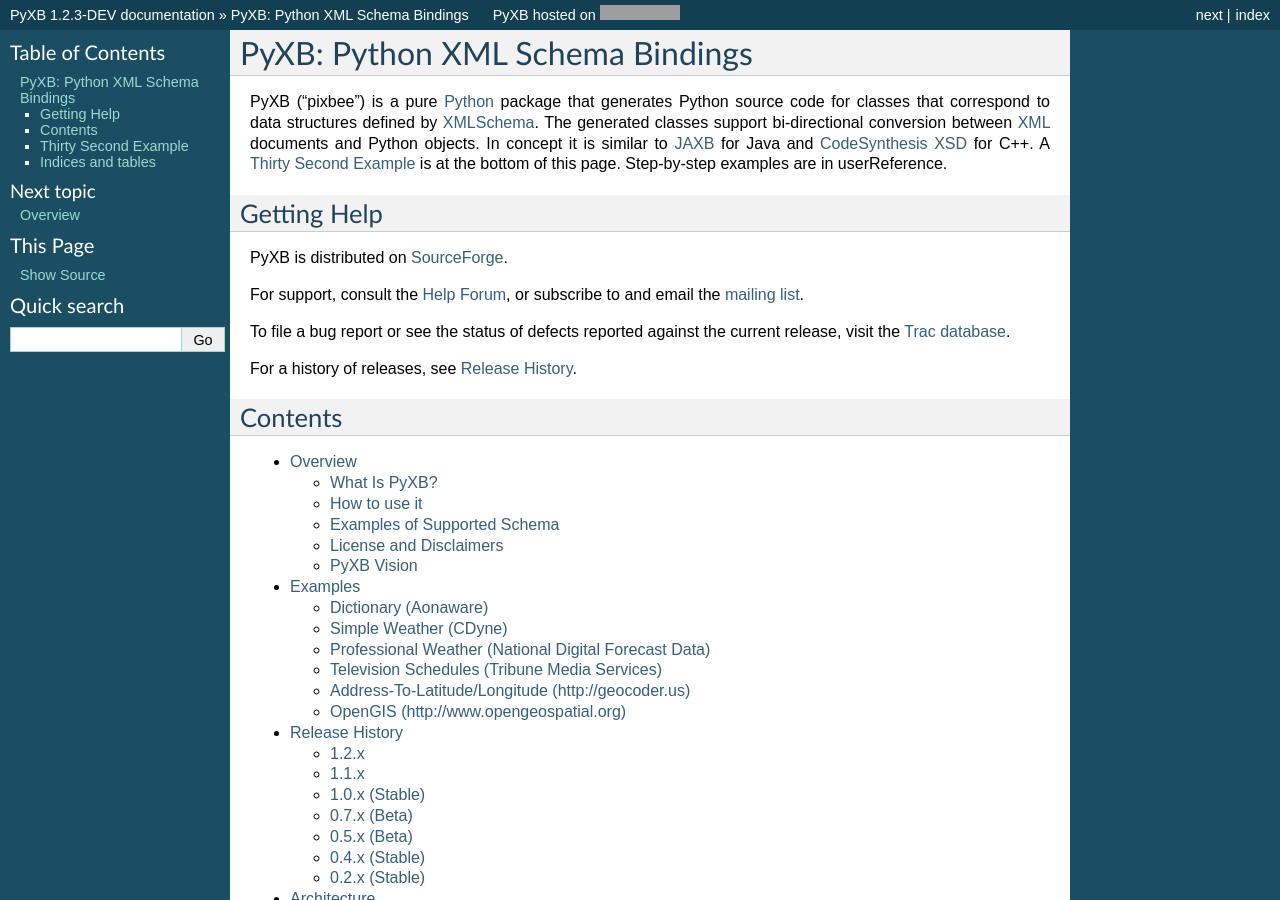
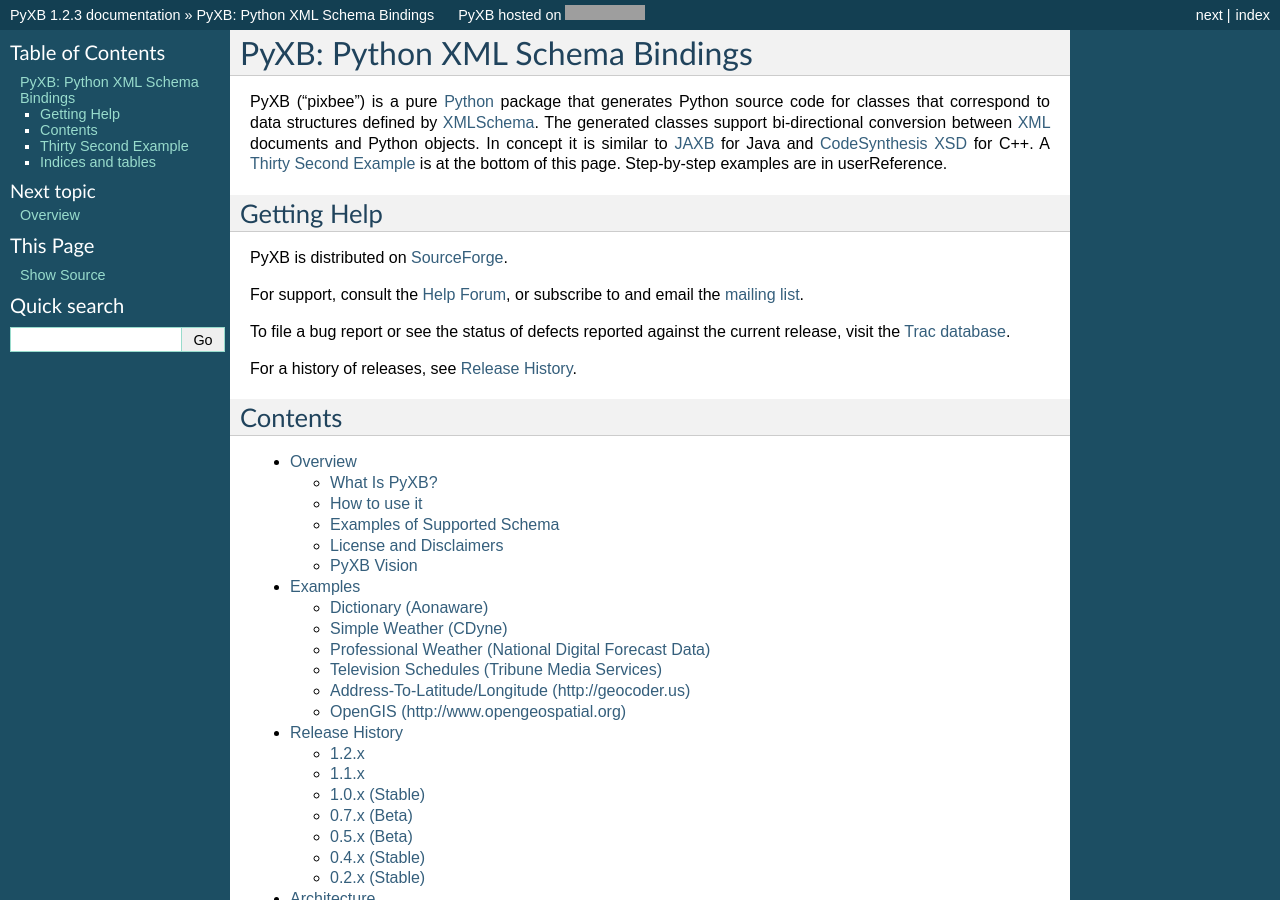
Before and after one commit to pabigot/pyxb, a Sphinx documentation site: the page built from doc/index.txt, in a window 1280 px wide and 900 px high. Built offline with Sphinx 7.4.7, drawn with Linux system fonts in a browser that asks for light colours; pages that are not in the unit, such as notebooks, are missing from menus; some of the changed text lies outside the part shown; grey boxes are pictures that could not be loaded.

Commit message:
Version number updated for release 1.2.3

```diff
--- a/README.txt
+++ b/README.txt
@@ -1,5 +1,5 @@
 PyXB -- Python W3C XML Schema Bindings
-Version 1.2.3-DEV
+Version 1.2.3
 
 This source release includes pre-built bundles for common XML namespaces,
 assorted web service namespaces, and SAML.  A bundle for over 75 namespaces
--- a/doc/conf.py
+++ b/doc/conf.py
@@ -47,7 +47,7 @@
 # The short X.Y version.
 version = '1.2'
 # The full version, including alpha/beta/rc tags.
-release = '1.2.3-DEV'
+release = '1.2.3'
 
 # The language for content autogenerated by Sphinx. Refer to documentation
 # for a list of supported languages.
--- a/pyxb/__init__.py
+++ b/pyxb/__init__.py
@@ -60,7 +60,7 @@
         if issubclass(self.__class__.mro()[-2], ( list, dict )):
             super(cscRoot, self).__init__(*args)
 
-__version__ = '1.2.3-DEV'
+__version__ = '1.2.3'
 """The version of PyXB"""
 
 __url__ = 'http://pyxb.sourceforge.net'
--- a/setup.py
+++ b/setup.py
@@ -3,7 +3,7 @@
 from __future__ import print_function
 
 # The current version of the system.  Format is #.#.#[-DEV].
-version = '1.2.3-DEV'
+version = '1.2.3'
 
 import distutils.sysconfig
 
```
